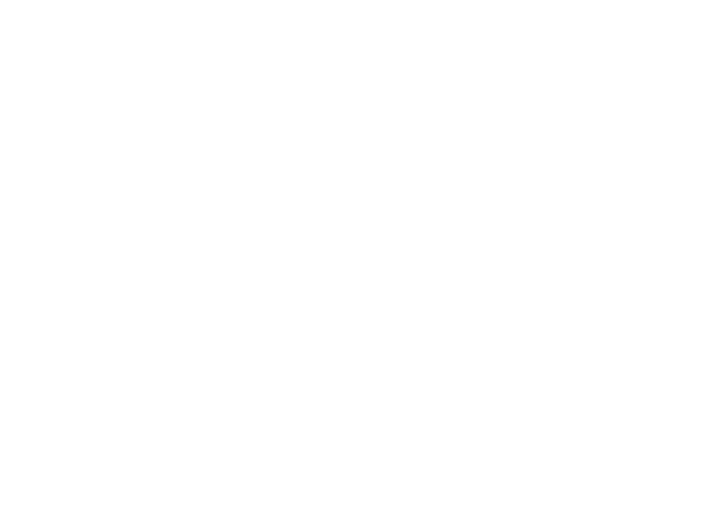
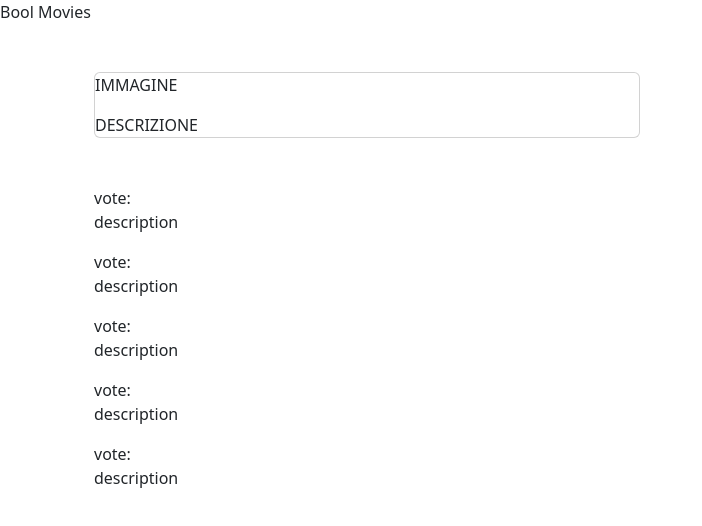
Before and after one commit to AndreaBarbuto99/webapp-react, a React (Vite) app: page /movies/1 in a window 1280 px wide. Before the commit this address had no page. Shown: the top 526 px of the page, without its empty margins (0-702 px from the left). Built offline with nearby package versions, Linux system fonts and the light colour scheme.

Commit message:
feat: added MovieDetail component and its page. Linked by button on Homepage from the MovieCard

```diff
--- a/src/App.jsx
+++ b/src/App.jsx
@@ -1,8 +1,8 @@
 import { BrowserRouter, Routes, Route } from "react-router-dom"
 import './App.css'
-import MainHeader from './components/MainHeader'
 import DefaultLayout from "./layouts/DefaultLayout"
 import Homepage from "./pages/Homepage"
+import MovieDetailPage from "./pages/MovieDetailPage"
 
 function App() {
 
@@ -12,6 +12,7 @@
         <Routes>
           <Route element={<DefaultLayout />}>
             <Route index element={<Homepage />} />
+            <Route path="/movies/:id" element={<MovieDetailPage />} />
           </Route>
         </Routes>
       </BrowserRouter>
--- a/src/components/MovieCard.jsx
+++ b/src/components/MovieCard.jsx
@@ -1,4 +1,4 @@
-
+import { Link } from "react-router-dom"
 
 
 export default function MovieCard() {
@@ -12,7 +12,10 @@
                 <h2>IMAGE TITLE</h2>
                 <h4>Description</h4>
             </figcaption>
-        </div >
+            <Link to="/movies/1">
+                <button className="btn btn-primary">Vai al dettaglio</button>
+            </Link>
+        </div>
     )
 
 }
--- /dev/null
+++ b/src/components/MovieDetail.jsx
@@ -0,0 +1,40 @@
+
+
+
+export default function MovieDetail() {
+    return (
+        <div className="container">
+            <div className="card col-6">
+                <figure>
+                    <img src="/" alt="" />
+                    IMMAGINE
+                </figure>
+                <figcaption>
+                    DESCRIZIONE
+                </figcaption>
+            </div>
+            <div className="reviews mt-5">
+                <div className="review">
+                    <span>vote:</span>
+                    <p>description</p>
+                </div>
+                <div className="review">
+                    <span>vote:</span>
+                    <p>description</p>
+                </div>
+                <div className="review1">
+                    <span>vote:</span>
+                    <p>description</p>
+                </div>
+                <div className="review1">
+                    <span>vote:</span>
+                    <p>description</p>
+                </div>
+                <div className="review1">
+                    <span>vote:</span>
+                    <p>description</p>
+                </div>
+            </div>
+        </div>
+    )
+}
--- a/src/pages/Homepage.jsx
+++ b/src/pages/Homepage.jsx
@@ -5,6 +5,11 @@
     return (
         <div className="row">
             <MovieCard />
+            <MovieCard />
+            <MovieCard />
+            <MovieCard />
+            <MovieCard />
+
         </div>
     )
 }
--- /dev/null
+++ b/src/pages/MovieDetailPage.jsx
@@ -0,0 +1,9 @@
+import MovieDetail from "../components/MovieDetail";
+
+
+
+export default function MovieDetailPage() {
+    return (
+        <MovieDetail />
+    )
+}
```
